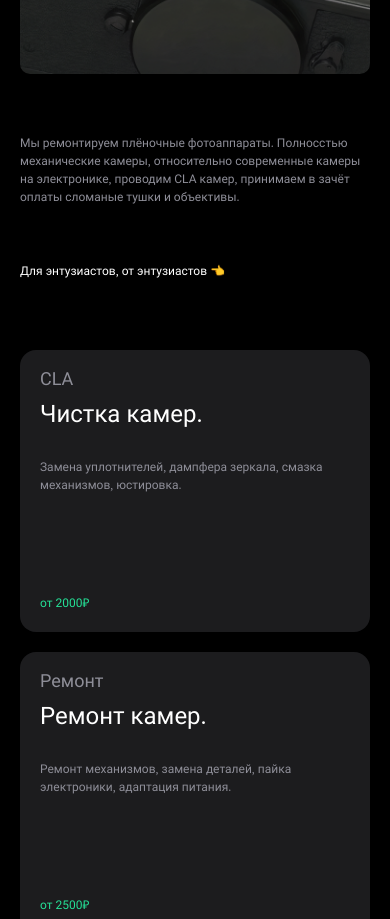
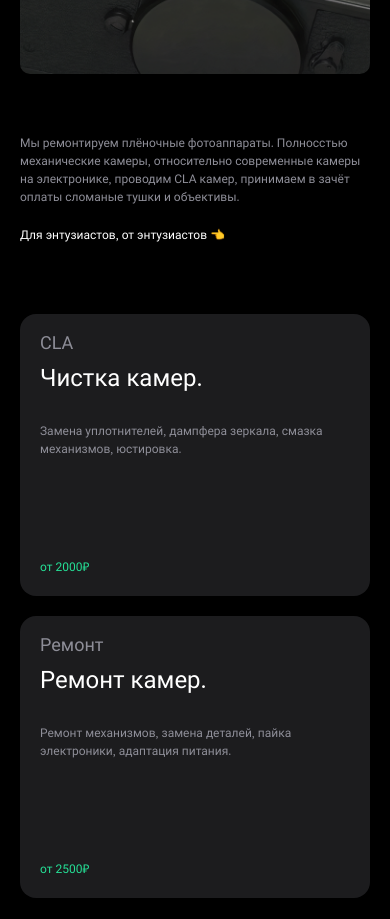
Before and after one commit to ninja6228/Repair-cameras, a plain HTML site: page index.html in a window 390 px wide. Shown: the part 1258-2177 px from the top of the page. Drawn offline with Linux system fonts and the light colour scheme; a web font is replaced by a local one.

Commit message:
fix: выравнил блок по макету

```diff
--- a/index.html
+++ b/index.html
@@ -39,9 +39,7 @@
     </section>
     <section class="promo">
       <h2 class="promo__text">Мы ремонтируем плёночные фотоаппараты. Полносстью механические камеры, относительно
-        современные камеры
-        на электронике, проводим CLA камер, принимаем в зачёт оплаты сломаные тушки
-        и объективы.
+        современные камеры на&#160;электронике, проводим CLA камер, принимаем в зачёт оплаты сломаные тушки и&#160;объективы.
       </h2>
       <h2 class="block-title">Для энтузиастов, от энтузиастов &#128072;</h2>
       <blockquote class="promo__slogan"></blockquote>
--- a/styles/modules/blocks/promo/__text/promo__text.scss
+++ b/styles/modules/blocks/promo/__text/promo__text.scss
@@ -16,7 +16,6 @@
 
 @media screen and (max-width: 650px) {
   .promo__text {
-    min-height: 108px;
     font-size: 12px;
     line-height: 18px;
     margin-bottom: 20px;
```
Also changed, not shown: styles/css/index.css, 1 other file.
